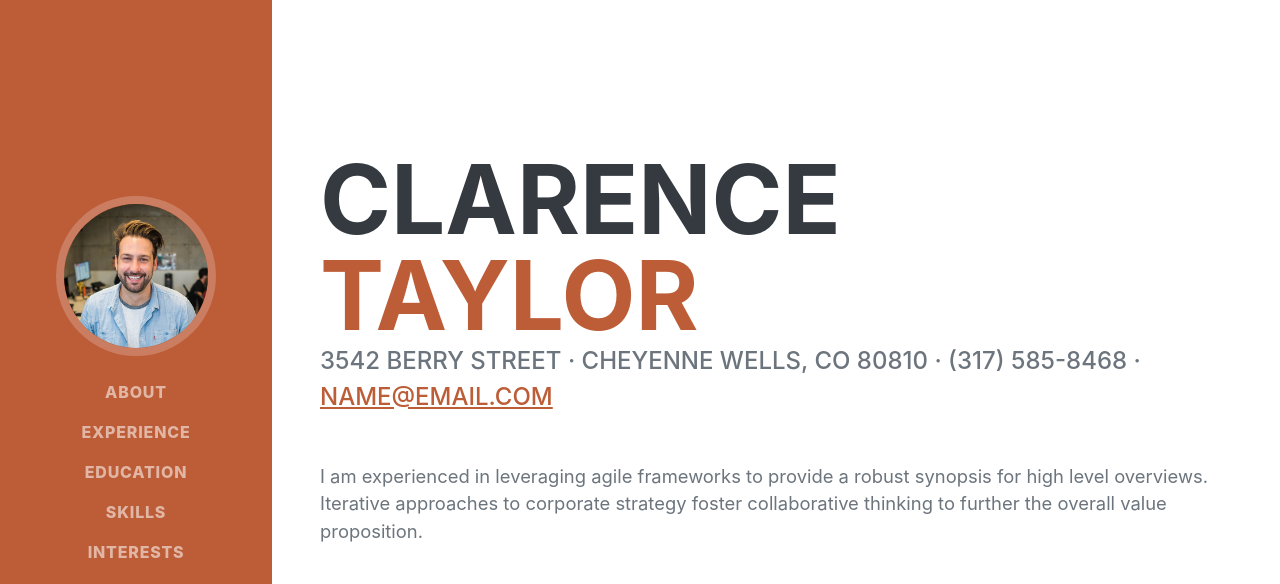
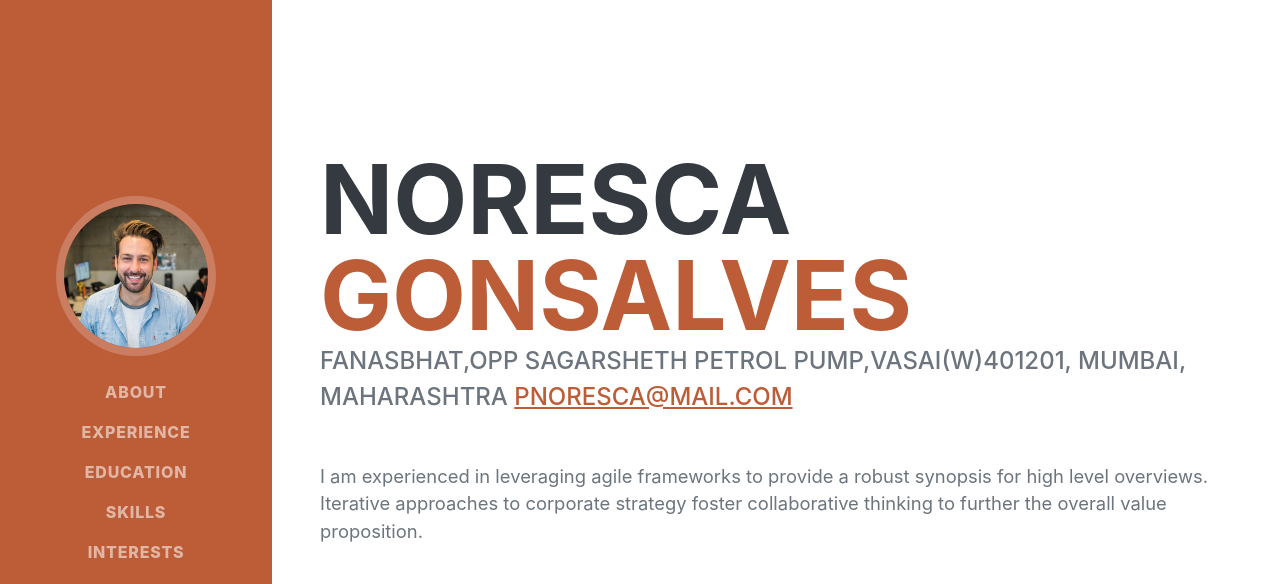
Before and after one commit to Mackral02/noresca, a plain HTML site: page index.html in a window 1280 px wide. Shown: the top 584 px of the page. Drawn offline with nearby package versions, Linux system fonts and the light colour scheme; a web font is replaced by a local one.

Commit message:
Update index.html
Updated name and email

```diff
--- a/index.html
+++ b/index.html
@@ -40,12 +40,12 @@
             <section class="resume-section" id="about">
                 <div class="resume-section-content">
                     <h1 class="mb-0">
-                        Clarence
-                        <span class="text-primary">Taylor</span>
+                        Noresca
+                        <span class="text-primary">Gonsalves</span>
                     </h1>
                     <div class="subheading mb-5">
-                        3542 Berry Street · Cheyenne Wells, CO 80810 · (317) 585-8468 ·
-                        <a href="mailto:name@email.com">name@email.com</a>
+                        Fanasbhat,Opp Sagarsheth Petrol Pump,Vasai(W)401201, Mumbai, Maharashtra
+                        <a href="mailto:pnoresca@mail.com">pnoresca@mail.com</a>
                     </div>
                     <p class="lead mb-5">I am experienced in leveraging agile frameworks to provide a robust synopsis for high level overviews. Iterative approaches to corporate strategy foster collaborative thinking to further the overall value proposition.</p>
                     <div class="social-icons">
```
